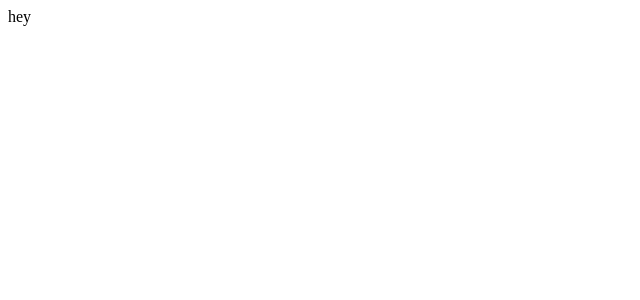
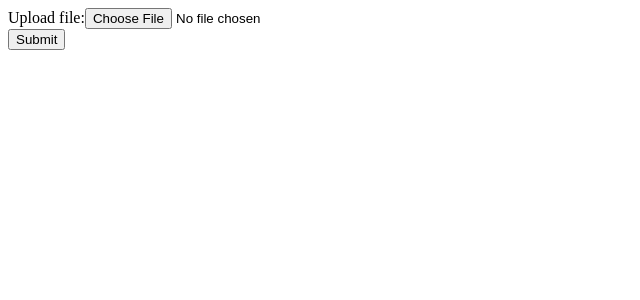
Before and after one commit to AokabiC/pfn-intern-2021, a React (Create React App) app: page / in a window 1280 px wide. Shown: the top 300 px of the page, without its empty margins (0-640 px from the left). Built offline with nearby package versions, Linux system fonts and the light colour scheme.

Commit message:
feat: add local file loader

```diff
--- a/src/App.tsx
+++ b/src/App.tsx
@@ -1,7 +1,12 @@
+import { FileInput } from 'FileInput'
 import React from 'react'
 
 const App: React.FC = () => {
-  return <div>hey</div>
+  return (
+    <div>
+      <FileInput />
+    </div>
+  )
 }
 
 export default App
--- /dev/null
+++ b/src/FileInput.tsx
@@ -0,0 +1,20 @@
+import React, { useRef } from 'react'
+
+export const FileInput: React.FC = () => {
+  const fileInput = useRef<HTMLInputElement>(null)
+  const handleSubmit: React.FormEventHandler = (event) => {
+    event.preventDefault()
+    alert(`Selected file - ${fileInput.current?.files?.item(0)?.name}`)
+  }
+
+  return (
+    <form onSubmit={handleSubmit}>
+      <label>
+        Upload file:
+        <input type="file" ref={fileInput} />
+      </label>
+      <br />
+      <button type="submit">Submit</button>
+    </form>
+  )
+}
```
